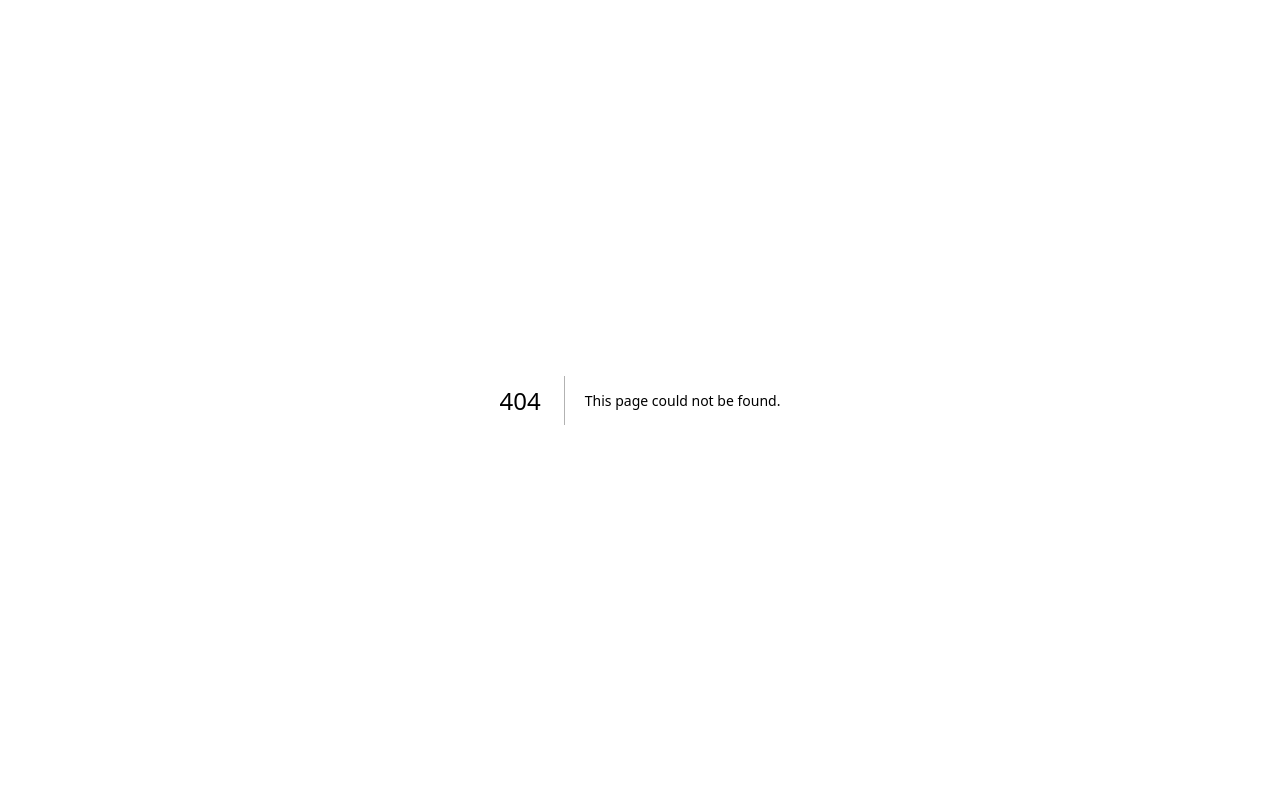
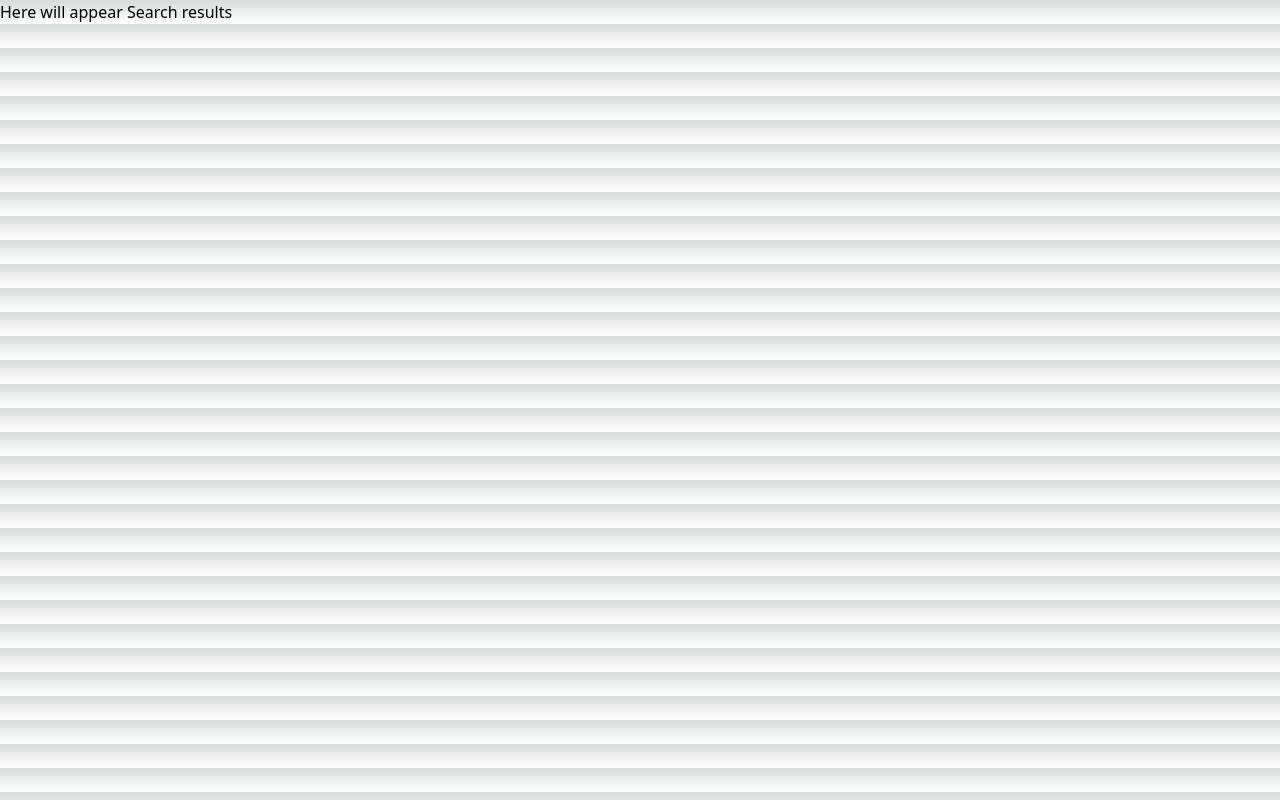
Before and after one commit to Aadarsh805/100daysofcode-tracker, a Next.js app: page /search in a window 1280 px wide. Before the commit this address had no page. Built offline with nearby package versions, Linux system fonts and the light colour scheme.

Commit message:
routes and folders added

```diff
--- /dev/null
+++ b/app/dashboard/page.tsx
@@ -0,0 +1,9 @@
+const page = () => {
+  return (
+    <div>
+      <h1>This is dashboard</h1>
+    </div>
+  )
+}
+
+export default page
--- a/app/page.tsx
+++ b/app/page.tsx
@@ -1,7 +1,7 @@
 export default function Home() {
   return (
     <div className="h-screen">
-      <p className="text-4xl bg-blue-400 p-4 underline text-center">hello</p>
+      <p className="text-4xl bg-blue-400 p-4 underline text-center">This is home/Landing page</p>
     </div>
   );
 }
--- /dev/null
+++ b/app/search/page.tsx
@@ -0,0 +1,10 @@
+
+const page = () => {
+    return (
+        <div>
+            <h1>Here will appear Search results</h1>
+        </div>
+    )
+}
+
+export default page
```
